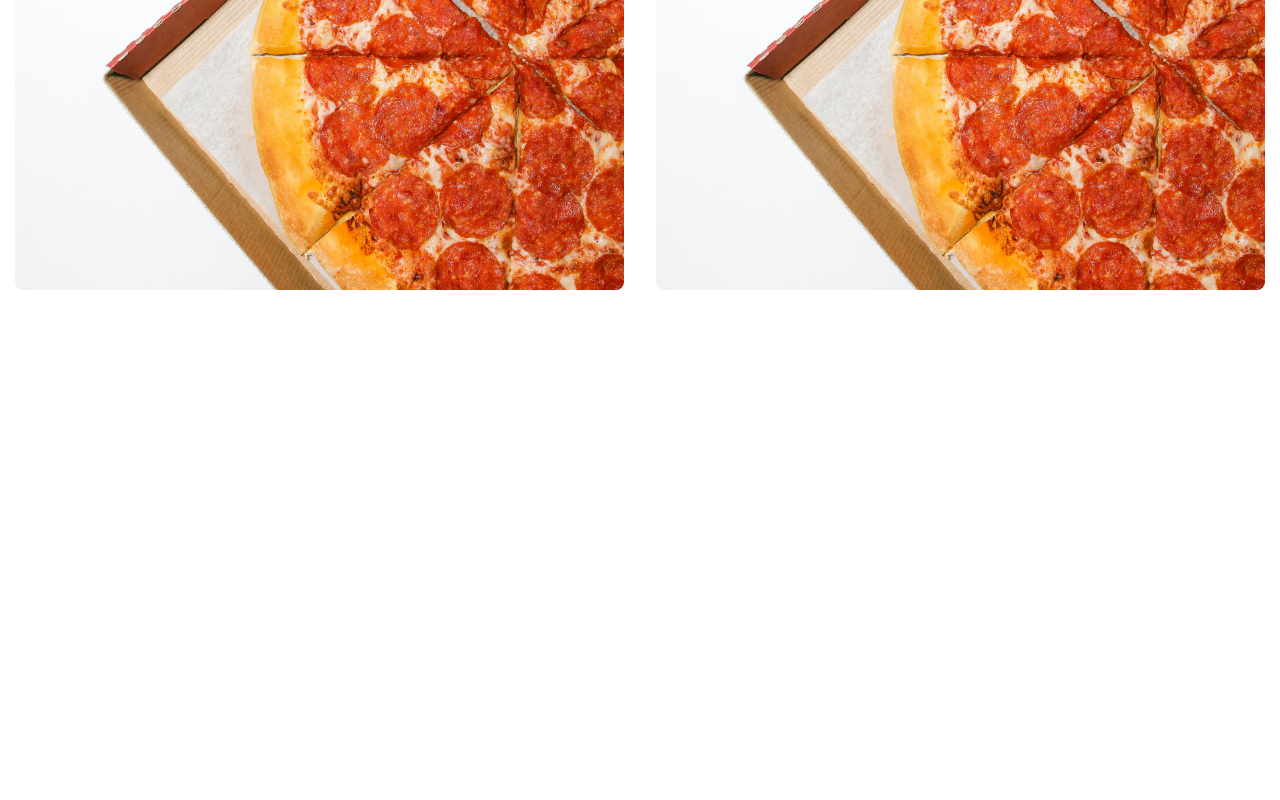
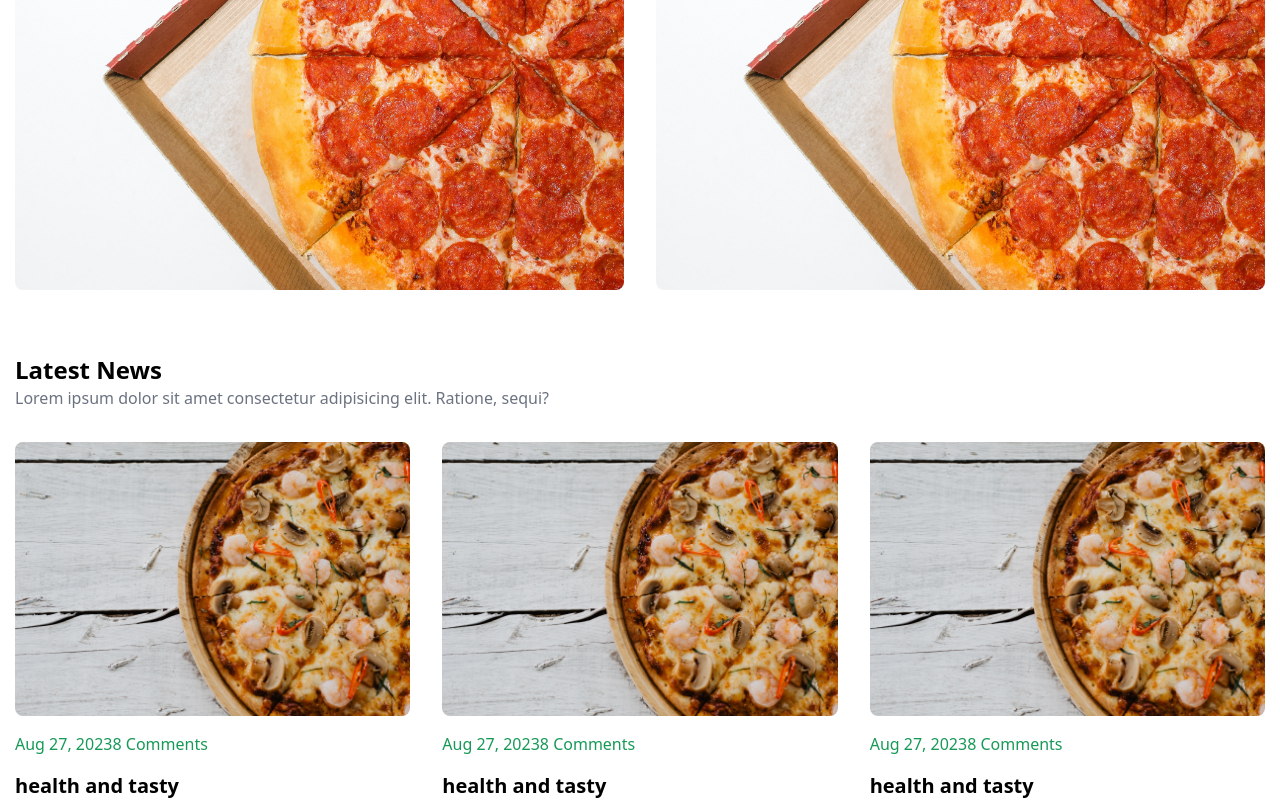
Before and after one commit to shubhamdhaundiyal123/FoodEcommerce, a React (Vite) app: page / in a window 1280 px wide. Shown: the part 3403-4203 px from the top of the page. Before the commit the page ends 3693 px from the top, so only its background shows below. Built offline with nearby package versions, Linux system fonts and the light colour scheme.

Commit message:
Blog Section Added successfully

```diff
--- a/src/App.tsx
+++ b/src/App.tsx
@@ -4,6 +4,7 @@ import Category from './components/Category'
 import FeatureSectionFruits from './components/FeatureSectionFruits'
 import FeatureSectionBreakfast from './components/FeatureSectionBreakfast'
 import BannerSection from './components/BannerSection'
+import BlogSection from './components/BlogSection'
 
 const App = () => {
   return (
@@ -14,6 +15,7 @@ const App = () => {
       <FeatureSectionFruits />
       <FeatureSectionBreakfast />
       <BannerSection/>
+      <BlogSection/>
     </main>
 
   )
--- /dev/null
+++ b/src/components/BlogCard.tsx
@@ -0,0 +1,21 @@
+interface propsType{
+    img:string;
+    title:string;
+    comment:number;
+    date:string;
+}
+
+const BlogCard:React.FC<propsType> = ({img,title,comment,date}) => {
+  return (
+    <div className="space-y-4">
+      <img className="rounded-lg hover:scale-105 transition-transform" src={img} alt="post" />
+      <div className="text-accent font-medium">
+        <span>{date}</span>
+        <span>{comment} Comments</span>
+      </div>
+      <h3 className="font-bold text-xl">{title}</h3>
+    </div>
+  )
+}
+
+export default BlogCard
--- /dev/null
+++ b/src/components/BlogSection.tsx
@@ -0,0 +1,37 @@
+import BlogCard from "./BlogCard"
+
+const data = [
+    {
+        img:"pizza.jpeg",
+        title:"health and tasty",
+        date:"Aug 27, 2023",
+        comment:8,
+    },
+    {
+        img:"pizza.jpeg",
+        title:"health and tasty",
+        date:"Aug 27, 2023",
+        comment:8,
+    },
+    {
+        img:"pizza.jpeg",
+        title:"health and tasty",
+        date:"Aug 27, 2023",
+        comment:8,
+    },
+]
+const BlogSection = () => {
+  return (
+    <div className="container pt-16">
+      <h2 className="font-bold text-2xl" >Latest News</h2>
+      <p className="text-gray-500">
+        Lorem ipsum dolor sit amet consectetur adipisicing elit. Ratione, sequi?
+      </p>
+      <div className="grid sm:grid-cols-2 md:grid-cols-3 gap-8 pt-8">
+        {data.map((el)=><BlogCard key={el.date} img={el.img} title={el.title} date={el.date} comment={el.comment}/>)}
+      </div>
+    </div>
+  )
+}
+
+export default BlogSection
```
